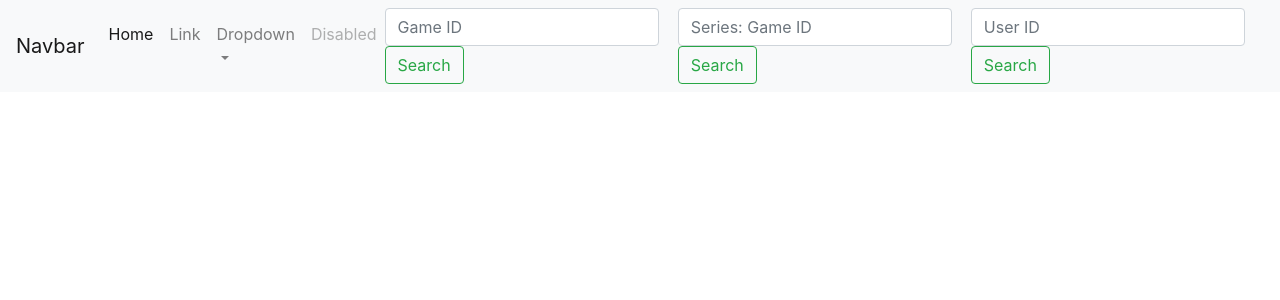
After one commit to pawelkaminski/AltaGoGs, a Django app: page / in a window 1280 px wide. The commit adds this page. Shown: the top 300 px of the page. Run offline with Django 3.2, Linux system fonts and the light colour scheme; some libraries are stand-ins or nearby versions.

Commit message:
Basic working web for games

```diff
--- a/web/recommendations/urls.py
+++ b/web/recommendations/urls.py
@@ -2,7 +2,7 @@ from django.urls import path
 from recommendations.views import GameView, SeriesView, UserView
 
 urlpatterns = [
-    path('game/<int:user_id>/', GameView.as_view()),
-    path('series/<int:user_id>/', SeriesView.as_view()),
-    path('user/<int:user_id>/', UserView.as_view()),
+    path('game', GameView.as_view(), name='game'),
+    path('series', SeriesView.as_view(), name='series'),
+    path('user', UserView.as_view(), name='user'),
 ]
--- a/web/templates/base.html
+++ b/web/templates/base.html
@@ -9,7 +9,10 @@
 
 </head>
 <body>
-    {% block content %}{% endblock content %}
+
+{% include "navbar.html" %}
+
+{% block content %}{% endblock content %}
 
 
 <script src="https://code.jquery.com/jquery-3.3.1.slim.min.js"
--- /dev/null
+++ b/web/templates/index.html
@@ -0,0 +1 @@
+{% extends "base.html" %}
--- /dev/null
+++ b/web/templates/navbar.html
@@ -0,0 +1,43 @@
+<nav class="navbar navbar-inverse navbar-expand-lg navbar-light bg-light">
+  <a class="navbar-brand" href="#">Navbar</a>
+  <button class="navbar-toggler" type="button" data-toggle="collapse" data-target="#navbarSupportedContent" aria-controls="navbarSupportedContent" aria-expanded="false" aria-label="Toggle navigation">
+    <span class="navbar-toggler-icon"></span>
+  </button>
+
+  <div class="collapse navbar-collapse" id="navbarSupportedContent">
+    <ul class="navbar-nav mr-auto">
+      <li class="nav-item active">
+        <a class="nav-link" href="#">Home <span class="sr-only">(current)</span></a>
+      </li>
+      <li class="nav-item">
+        <a class="nav-link" href="#">Link</a>
+      </li>
+      <li class="nav-item dropdown">
+        <a class="nav-link dropdown-toggle" href="#" id="navbarDropdown" role="button" data-toggle="dropdown" aria-haspopup="true" aria-expanded="false">
+          Dropdown
+        </a>
+        <div class="dropdown-menu" aria-labelledby="navbarDropdown">
+          <a class="dropdown-item" href="#">Action</a>
+          <a class="dropdown-item" href="#">Another action</a>
+          <div class="dropdown-divider"></div>
+          <a class="dropdown-item" href="#">Something else here</a>
+        </div>
+      </li>
+      <li class="nav-item">
+        <a class="nav-link disabled" href="#">Disabled</a>
+      </li>
+    </ul>
+    <form class="form-inline my-2 my-lg-0" action="{% url 'game' %}" method="GET">
+      <input class="form-control mr-sm-2" type="search" placeholder="Game ID" aria-label="Search" name="game_id">
+      <button class="btn btn-outline-success my-2 my-sm-0" type="submit">Search</button>
+    </form>
+      <form class="form-inline my-2 my-lg-0" action="{% url 'series' %}" method="GET">
+      <input class="form-control mr-sm-2" type="search" placeholder="Series: Game ID" aria-label="Search" name="game_id">
+      <button class="btn btn-outline-success my-2 my-sm-0" type="submit">Search</button>
+    </form>
+      <form class="form-inline my-2 my-lg-0" action="{% url 'user' %}" method="GET">
+      <input class="form-control mr-sm-2" type="search" placeholder="User ID" aria-label="Search" name="user_id">
+      <button class="btn btn-outline-success my-2 my-sm-0" type="submit">Search</button>
+    </form>
+  </div>
+</nav>
--- a/web/web/urls.py
+++ b/web/web/urls.py
@@ -15,8 +15,10 @@ Including another URLconf
 """
 from django.contrib import admin
 from django.urls import include, path
+from django.views.generic import TemplateView
 
 urlpatterns = [
     path('admin/', admin.site.urls),
     path('api/', include('recommendations.urls')),
+    path('', TemplateView.as_view(template_name='index.html'))
 ]
```
Also changed, not shown: web/recommendations/templates/recommendations/game.html (+5 -2 lines), web/recommendations/views.py (+4 -4 lines).
